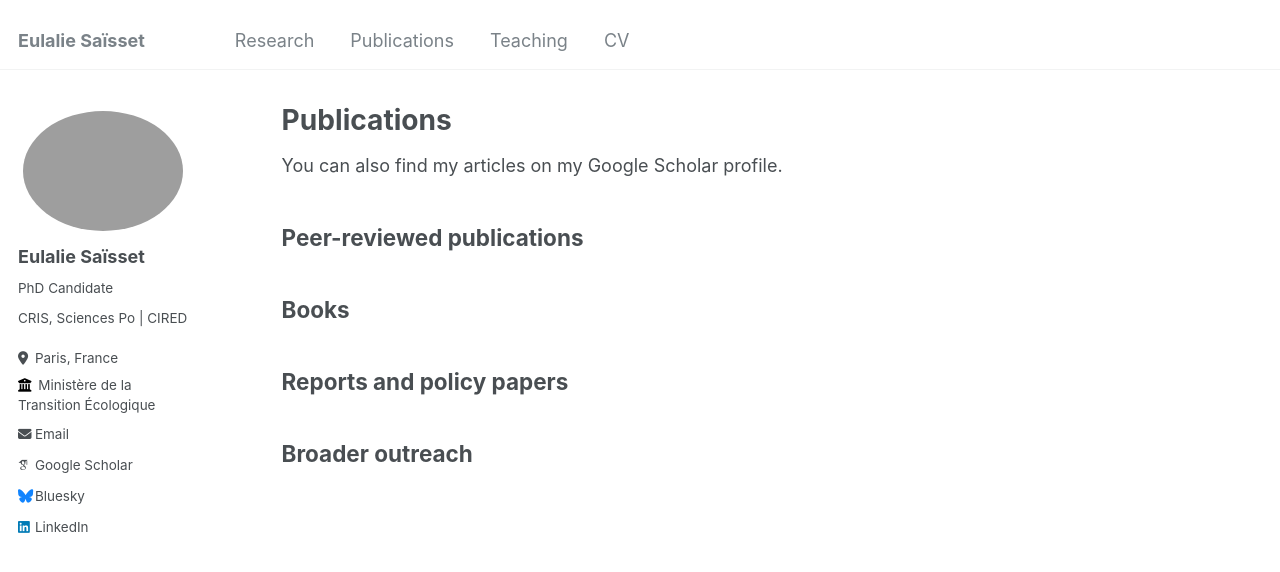
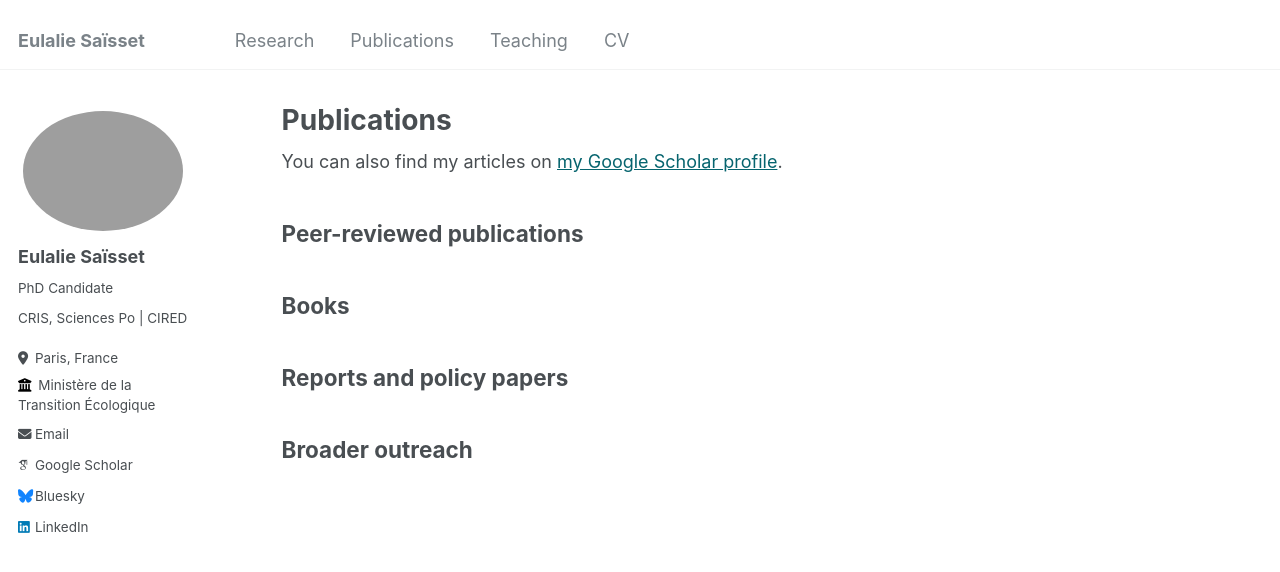
Before and after one commit to eulaliesaisset/eulaliesaisset.github.io, a Jekyll site: the page built from _pages/publications.md, in a window 1280 px wide. Shown: the top 572 px of the page. Built offline with Jekyll 4.4.1, drawn with Linux system fonts in a browser that asks for light colours; some web fonts are replaced.

Commit message:
Update publications.md - Add link Google scholar

```diff
--- a/_pages/publications.md
+++ b/_pages/publications.md
@@ -6,8 +6,9 @@ author_profile: true
 ---
 
 {% if site.author.googlescholar %}
-You can also find my articles on my Google Scholar profile.
+  <div class="wordwrap">You can also find my articles on <a href="{{site.author.googlescholar}}">my Google Scholar profile</a>.</div>
 {% endif %}
+
 
 ## Peer-reviewed publications
 
```
